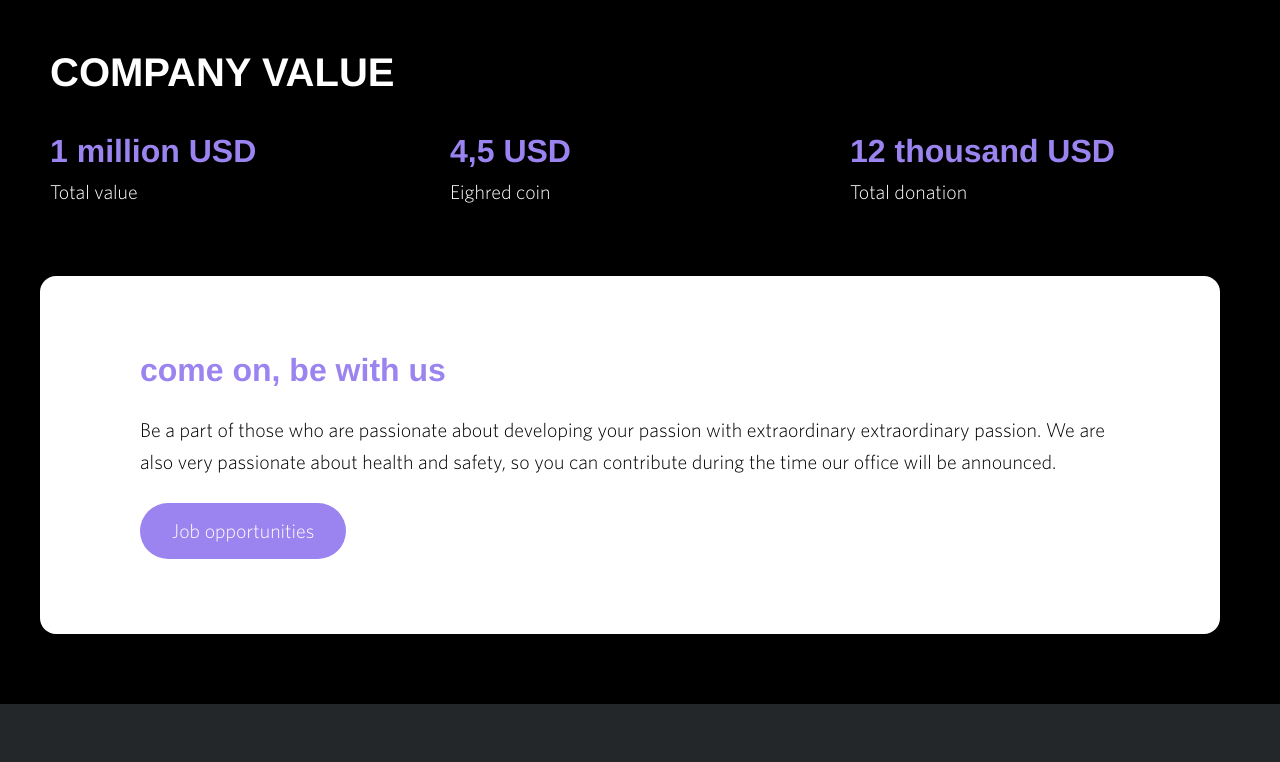
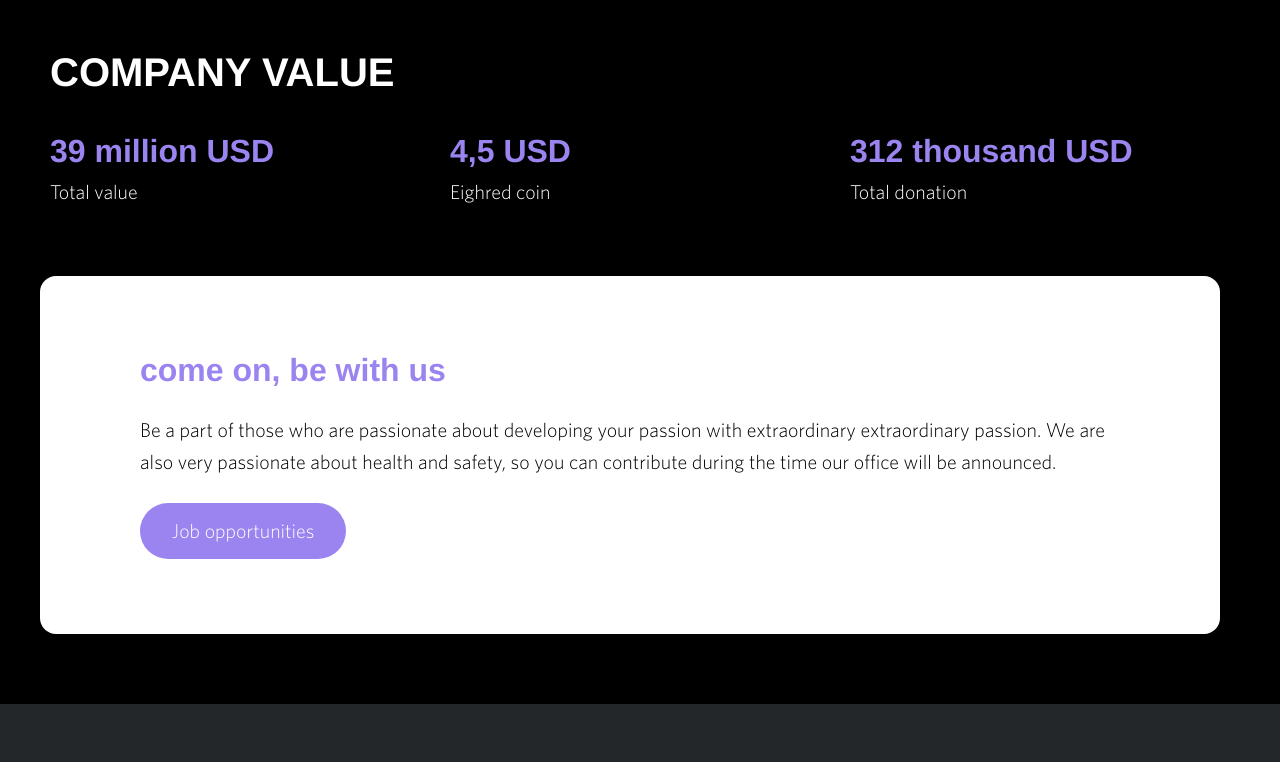
Before and after one commit to Aullux/wvgeepargckxfuwuwhakksff, a plain HTML site: page company.html in a window 1280 px wide. Shown: the part 2080-2842 px from the top of the page. Drawn offline with nearby package versions, Linux system fonts and the light colour scheme; a web font is replaced by a local one.

Commit message:
Update company.html

```diff
--- a/company.html
+++ b/company.html
@@ -135,7 +135,7 @@
         </div>
         <div class="row-31oovZ">
             <div class="card-1lxrN5">
-                <h4 class="h4-2lGy8w cardHeading-1mNvQN">1 million USD </h4>
+                <h4 class="h4-2lGy8w cardHeading-1mNvQN">39 million USD </h4>
                 <div class="text-2H5FnP textLarge-Dd0mXv cardDescription-17dGi-">
                     <font color="ffffff">Total value</font>
                 </div>
@@ -147,7 +147,7 @@
                 </div>
             </div>
             <div class="card-1lxrN5">
-                <h4 class="h4-2lGy8w cardHeading-1mNvQN">12 thousand USD</h4>
+                <h4 class="h4-2lGy8w cardHeading-1mNvQN">312 thousand USD</h4>
                 <div class="text-2H5FnP textLarge-Dd0mXv cardDescription-17dGi-">
                     <font color="ffffff">Total donation</font>
                 </div>
```
